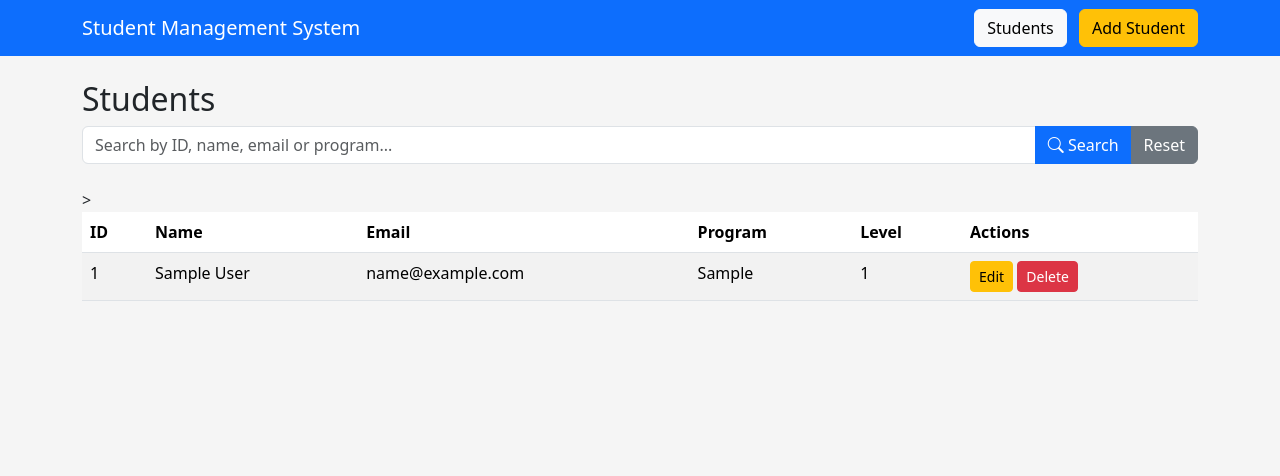
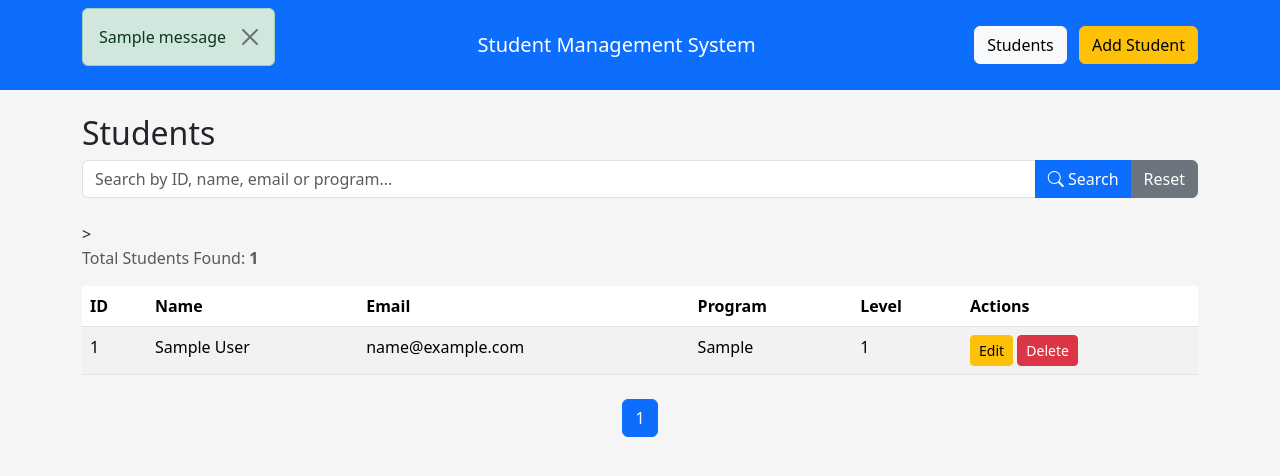
Before and after one commit to fannaremeaboubacarabdougana/student-management-system, a Flask app: page /students in a window 1280 px wide. Shown: the top 476 px of the page. Run offline with Flask 3, Linux system fonts and the light colour scheme; tables that the repository leaves empty hold one stand-in row (values such as "Sample post"); one stand-in notice (Sample message) is shown.

Commit message:
Add pagination to student list

```diff
--- a/app.py
+++ b/app.py
@@ -37,21 +37,25 @@ def home():
 @app.route("/students")
 def students():
 
-    search = request.args.get("search")
+    search = request.args.get("search", "")
+    page = request.args.get("page", 1, type=int)
+
+    query = Student.query
 
     if search:
-        students = Student.query.filter(
+        query = query.filter(
             (Student.student_id.contains(search))
             | (Student.first_name.contains(search))
             | (Student.last_name.contains(search))
             | (Student.email.contains(search))
             | (Student.program.contains(search))
-        ).all()
+        )
 
-    else:
-        students = Student.query.all()
+    pagination = query.paginate(page=page, per_page=5, error_out=False)
 
-    return render_template("students.html", students=students, search=search)
+    return render_template(
+        "students.html", students=pagination.items, pagination=pagination, search=search
+    )
 
 
 @app.route("/students/add", methods=["GET", "POST"])
--- a/templates/base.html
+++ b/templates/base.html
@@ -17,6 +17,22 @@
 
     <nav class="navbar navbar-expand-lg navbar-dark bg-primary">
         <div class="container">
+            {% with messages = get_flashed_messages(with_categories=true) %}
+            {% if messages %}
+            {% for category, message in messages %}
+
+            <div class="alert alert-{{ category }} alert-dismissible fade show" role="alert">
+
+                {{ message }}
+
+                <button type="button" class="btn-close" data-bs-dismiss="alert">
+                </button>
+
+            </div>
+
+            {% endfor %}
+            {% endif %}
+            {% endwith %}
 
             <a class="navbar-brand" href="/">Student Management System</a>
 
--- a/templates/students.html
+++ b/templates/students.html
@@ -74,6 +74,12 @@
         {% endfor %}
 
     </tbody>
+    <p class="text-muted">
+
+        Total Students Found:
+        <strong>{{ pagination.total }}</strong>
+
+    </p>
 
 </table>
 {% else %}
@@ -84,4 +90,56 @@
 
 {% endif %}
 
+<nav class="mt-4">
+
+    <ul class="pagination justify-content-center">
+
+        {% if pagination.has_prev %}
+
+        <li class="page-item">
+            <a class="page-link" href="{{ url_for('students',
+                                page=pagination.prev_num,
+                                search=search) }}">
+                Previous
+            </a>
+        </li>
+
+        {% endif %}
+
+        {% for page_num in pagination.iter_pages() %}
+
+        {% if page_num %}
+
+        <li class="page-item {% if page_num == pagination.page %}active{% endif %}">
+
+            <a class="page-link" href="{{ url_for('students',
+                                        page=page_num,
+                                        search=search) }}">
+
+                {{ page_num }}
+
+            </a>
+
+        </li>
+
+        {% endif %}
+
+        {% endfor %}
+
+        {% if pagination.has_next %}
+
+        <li class="page-item">
+            <a class="page-link" href="{{ url_for('students',
+                                page=pagination.next_num,
+                                search=search) }}">
+                Next
+            </a>
+        </li>
+
+        {% endif %}
+
+    </ul>
+
+</nav>
+
 {% endblock %}
```
